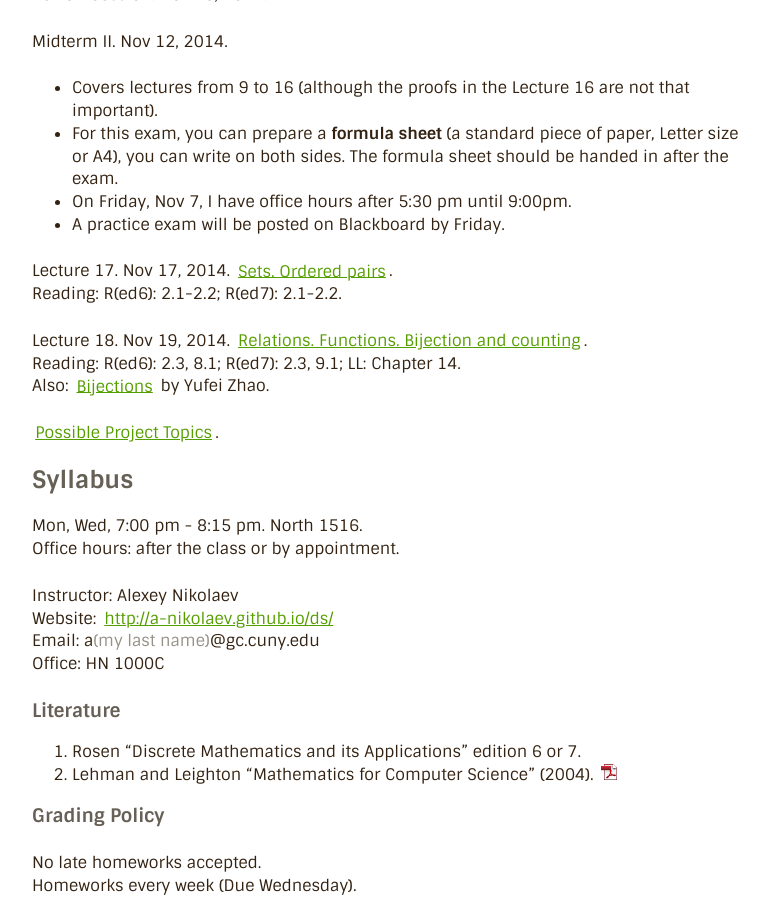
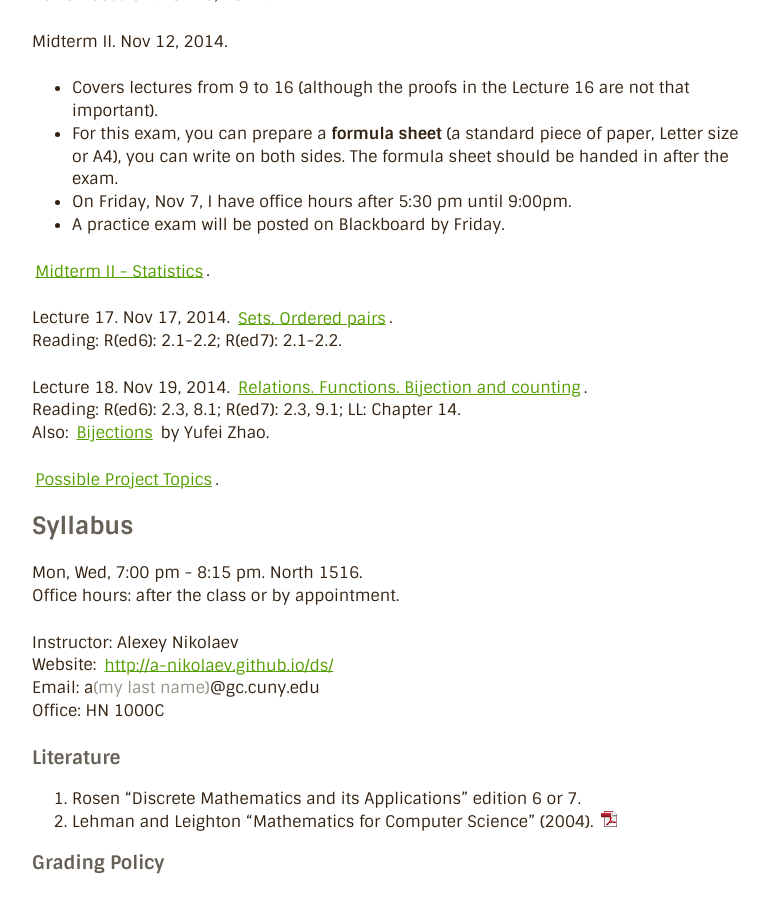
Before and after one commit to a-nikolaev/a-nikolaev.github.io, a Jekyll site: the page built from ds/index.markdown, in a window 1280 px wide and 900 px high, scrolled down 2054 px. Shown: the whole window, without its empty margins (248-1017 px from the left). Built offline with Jekyll 4.4.1, drawn with Linux system fonts in a browser that asks for light colours; Markdown is read by kramdown in place of the engine named in the settings.

Commit message:
m2 stats

```diff
--- a/ds/index.markdown
+++ b/ds/index.markdown
@@ -109,6 +109,8 @@ Midterm II. Nov 12, 2014.
 The formula sheet should be handed in after the exam.
 * On Friday, Nov 7, I have office hours after 5:30 pm until 9:00pm.
 * A practice exam will be posted on Blackboard by Friday.
+
+[Midterm II - Statistics](/ds/docs/stats/stats-midterm2.pdf).
 
 Lecture 17. Nov 17, 2014. [Sets. Ordered pairs](/ds/docs/lec17.pdf).
 Reading: R(ed6): 2.1-2.2; R(ed7): 2.1-2.2.
```
Also changed, not shown: 1 other file.
